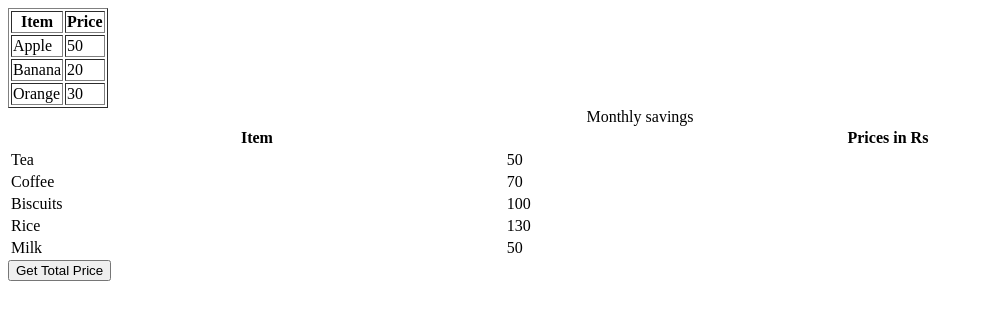
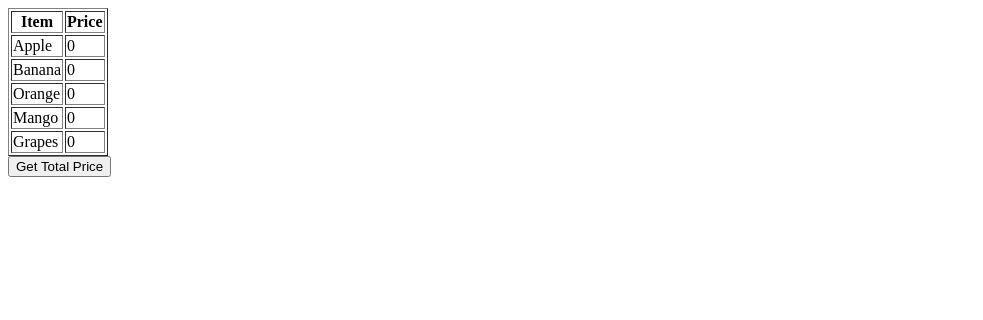
Before and after one commit to acciojob/grofers-checkout-SaradaPanigrahy, a website: page main.html in a window 1280 px wide. Shown: the whole page, without its empty margins (0-983 px from the left). Drawn offline with Linux system fonts and the light colour scheme.

Commit message:
created a submission

```diff
--- a/main.html
+++ b/main.html
@@ -7,54 +7,34 @@
 </head>
 
 <body>
-    <!-- the entire body must be written by student -->
-	 <table border="1" id="groceryTable">
+    <table border="1" id="groceryTable">
         <tr>
             <th>Item</th>
             <th>Price</th>
         </tr>
         <tr>
             <td class="item">Apple</td>
-            <td class="prices">50</td>
+            <td class="prices" contenteditable="true">0</td>
         </tr>
         <tr>
             <td class="item">Banana</td>
-            <td class="prices">20</td>
+            <td class="prices" contenteditable="true">0</td>
         </tr>
         <tr>
             <td class="item">Orange</td>
-            <td class="prices">30</td>
+            <td class="prices" contenteditable="true">0</td>
+        </tr>
+        <tr>
+            <td class="item">Mango</td>
+            <td class="prices" contenteditable="true">0</td>
+        </tr>
+        <tr>
+            <td class="item">Grapes</td>
+            <td class="prices" contenteditable="true">0</td>
         </tr>
     </table>
-    <table style="width: 100%">
-    <caption>
-      Monthly savings
-    </caption>
-    <tr>
-      <th>Item</th>
-      <th>Prices in Rs</th>
-    </tr>
-    <tr>
-      <td class="item">Tea</td>
-      <td class="price">50</td>
-    </tr>
-    <tr>
-      <td class="item">Coffee</td>
-      <td class="price">70</td>
-    </tr>
-    <tr>
-      <td class="item">Biscuits</td>
-      <td class="price">100</td>
-    </tr>
-    <tr>
-      <td class="item">Rice</td>
-      <td class="price">130</td>
-    </tr>
-    <tr>
-      <td class="item">Milk</td>
-      <td class="price">50</td>
-    </tr>
-  </table>
+
+    <div id="ans"></div>
     <script type="text/javascript" src="./script.js">
 </script>
 
```
